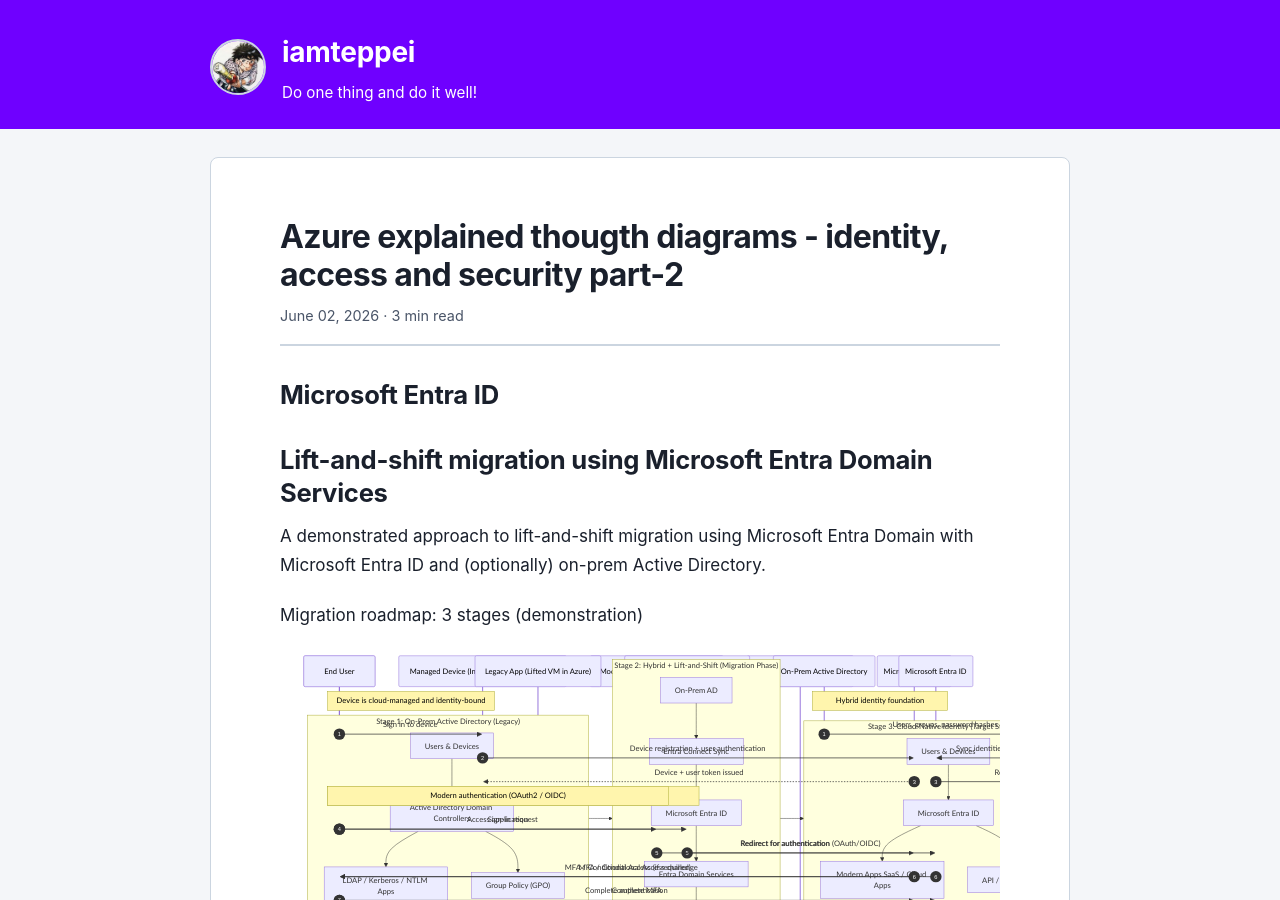
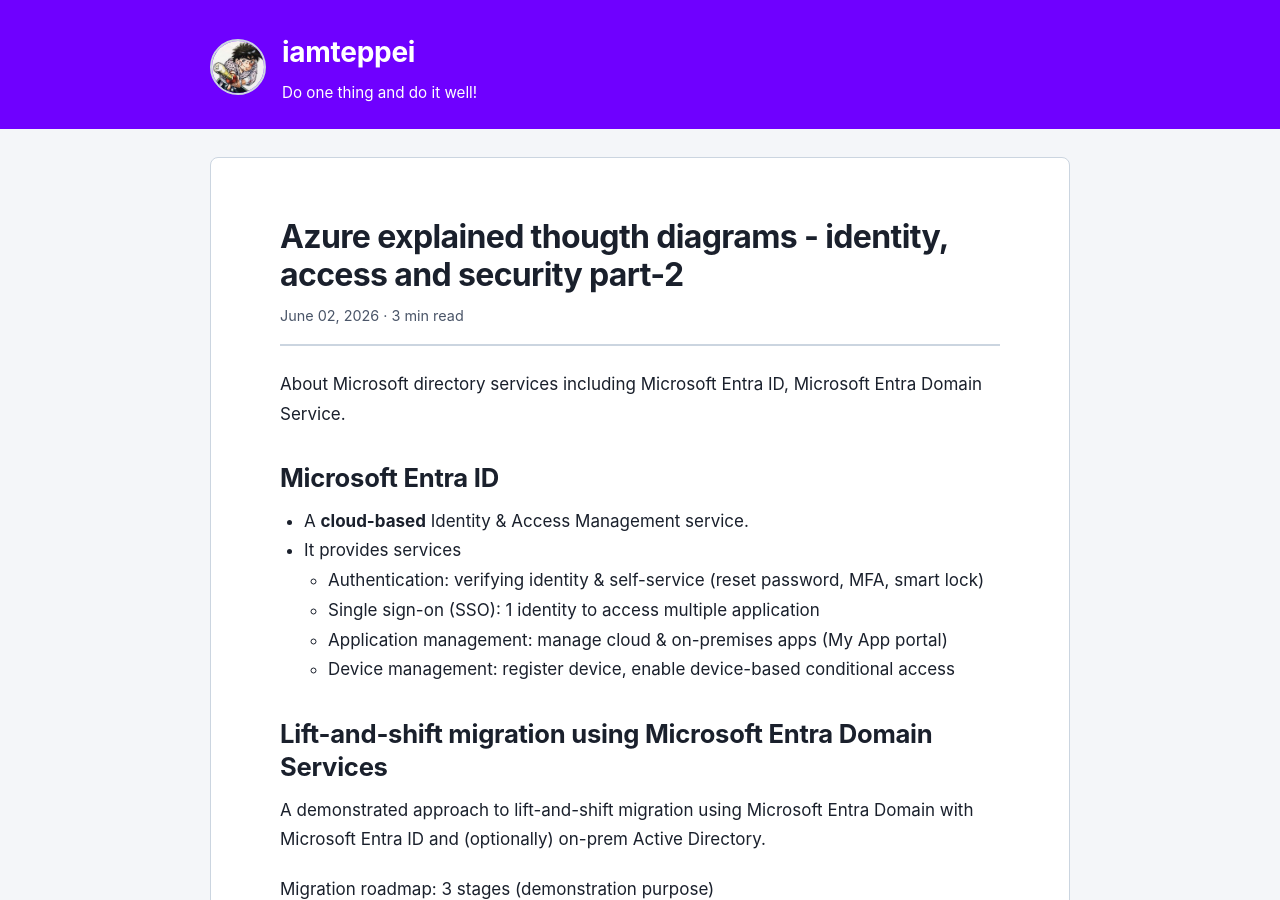
Before and after one commit to iamteppei/iamteppei.github.io, a Jekyll site: the page built from _posts/2026/06/02/2026-06-02-azure-explained-thougth-diagrams-identity-access-and-security-part-2.md, in a window 1280 px wide and 900 px high. Built offline with Jekyll 4.4.1, drawn with Linux system fonts in a browser that asks for light colours.

````diff
--- a/_posts/2026/06/02/2026-06-02-azure-explained-thougth-diagrams-identity-access-and-security-part-2.md
+++ b/_posts/2026/06/02/2026-06-02-azure-explained-thougth-diagrams-identity-access-and-security-part-2.md
@@ -8,15 +8,24 @@
 categories: [Azure, Learning, Cloud]
 ---
 
+About Microsoft directory services including Microsoft Entra ID, Microsoft Entra Domain Service.
+
 <!--more-->
 
 ## Microsoft Entra ID
+
+- A **cloud-based** Identity & Access Management service.
+- It provides services
+  - Authentication: verifying identity & self-service (reset password, MFA, smart lock)
+  - Single sign-on (SSO): 1 identity to access multiple application
+  - Application management: manage cloud & on-premises apps (My App portal)
+  - Device management: register device, enable device-based conditional access
 
 ## Lift-and-shift migration using Microsoft Entra Domain Services
 
 A demonstrated approach to lift-and-shift migration using Microsoft Entra Domain with Microsoft Entra ID and (optionally) on-prem Active Directory.
 
-Migration roadmap: 3 stages (demonstration)
+Migration roadmap: 3 stages (demonstration purpose)
 
 ```mermaid
 flowchart LR
````
